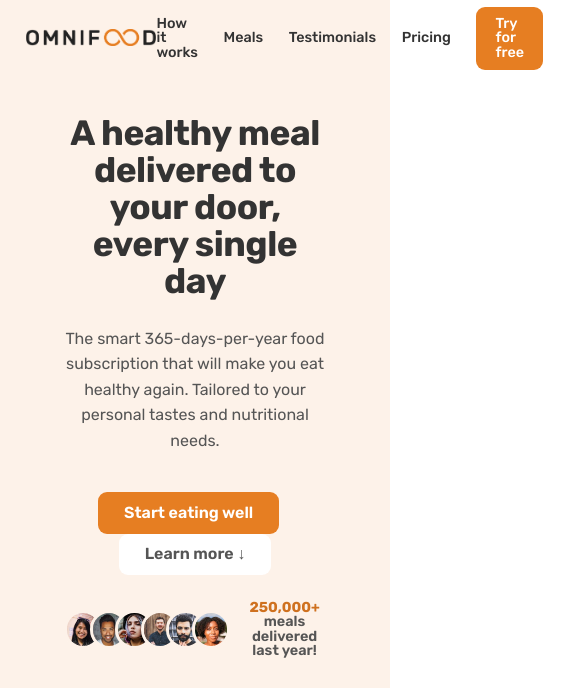
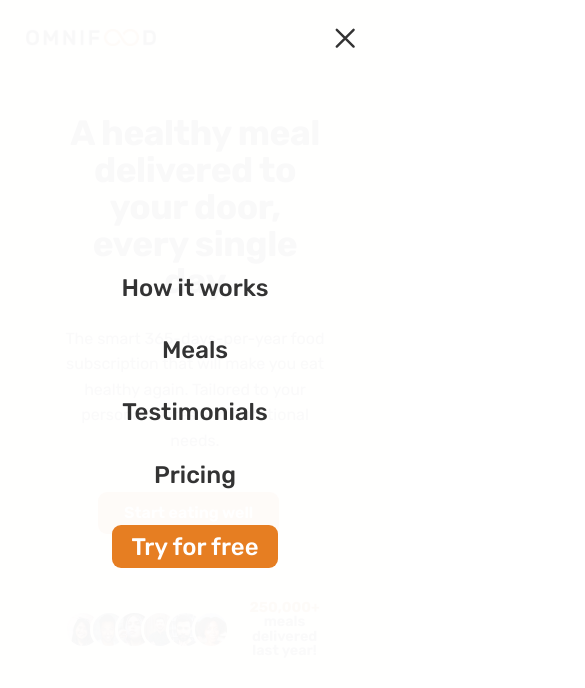
Before and after one commit to BhavyaRohilla/Hartron_Tution, a plain HTML site: page Omnifood-Desktop/index.html in a window 390 px wide. Shown: the top 688 px of the page, 585 px wide, since content can reach past the window. Drawn offline with nearby package versions, Linux system fonts and the light colour scheme.

Commit message:
responsive

```diff
--- a/Omnifood-Desktop/css/general.css
+++ b/Omnifood-Desktop/css/general.css
@@ -67,6 +67,7 @@ html {
   /* 10px / 16px = 0.625 = 62.52% */
   /* Percentage of user's browser font size setting */
   font-size: 62.5%;
+  overflow-x: hidden;
 }
 
 body {
@@ -74,7 +75,11 @@ body {
   line-height: 1;
   font-weight: 400;
   color: #555;
+
+  /* only works if there is nothing absolutely positioned in relation to body */
+  overflow-x: hidden;
 }
+
 /*******************************/
 /* GENERAL REUSABLE COMPONENTS */
 /*******************************/
--- a/Omnifood-Desktop/css/queries.css
+++ b/Omnifood-Desktop/css/queries.css
@@ -60,7 +60,7 @@
 }
 
 /*************************************/
-/*  BELOW 940px (Landscape Tablets) */
+/*  BELOW 940px (Tablets)  */
 /*************************************/
 
 @media (max-width: 59em) {
@@ -121,4 +121,63 @@
   .btn--form {
     margin-top: 1.2rem;
   }
+
+  /* MOBILE NAVIGATION */
+
+  .btn-mobile-nav {
+    display: block;
+  }
+
+  .main-nav {
+    background-color: rgba(255, 255, 255, 0.97);
+    position: absolute;
+    top: 0;
+    left: 0;
+    width: 100%;
+    height: 100vh;
+    transform: translateX(100%);
+
+    display: flex;
+    align-items: center;
+    justify-content: center;
+    transition: all 0.5s ease-in;
+
+    /* HIDE NAVIGATION */
+    /* Allows no transition at all */
+    /* display: none; */
+
+    /* 1) Hide it visually */
+    opacity: 0;
+
+    /* 2) Make it unaccesible to mouse and keyboard */
+    pointer-events: none;
+
+    /* 3) Hide it from screen readers */
+    visibility: hidden;
+  }
+
+  .nav-open .main-nav {
+    opacity: 1;
+    pointer-events: auto;
+    visibility: visible;
+    transform: translateX(0);
+  }
+
+  .nav-open .icon-mobile-nav[name="close-outline"] {
+    display: block;
+  }
+
+  .nav-open .icon-mobile-nav[name="menu-outline"] {
+    display: none;
+  }
+
+  .main-nav-list {
+    flex-direction: column;
+    gap: 4.8rem;
+  }
+
+  .main-nav-link:link,
+  .main-nav-link:visited {
+    font-size: 3rem;
+  }
 }
--- a/Omnifood-Desktop/css/style.css
+++ b/Omnifood-Desktop/css/style.css
@@ -11,6 +11,7 @@
   /* Because we want header to be sticky later */
   height: 9.6rem;
   padding: 0 4.8rem;
+  position: relative;
 }
 
 .logo {
@@ -54,6 +55,25 @@
 .main-nav-link.nav-cta:hover,
 .main-nav-link.nav-cta:active {
   background-color: #cf711f;
+}
+
+/* MOBILE */
+
+.btn-mobile-nav {
+  border: none;
+  background: none;
+  cursor: pointer;
+  display: none;
+}
+
+.icon-mobile-nav {
+  height: 4.8rem;
+  width: 4.8rem;
+  color: #333;
+}
+
+.icon-mobile-nav[name="close-outline"] {
+  display: none;
 }
 
 /******************************/
--- a/Omnifood-Desktop/index.html
+++ b/Omnifood-Desktop/index.html
@@ -18,10 +18,11 @@
     <title>Omnifood</title>
   </head>
   <body>
-    <header class="header">
+    <header class="header nav-open">
       <a href="#">
         <img class="logo" src="img/omnifood-logo.png" alt="Omnifood logo" />
       </a>
+
       <nav class="main-nav">
         <ul class="main-nav-list">
           <li><a href="#" class="main-nav-link">How it works</a></li>
@@ -31,6 +32,11 @@
           <li><a href="#" class="main-nav-link nav-cta">Try for free</a></li>
         </ul>
       </nav>
+
+      <button class="btn-mobile-nav">
+        <ion-icon class="icon-mobile-nav" name="menu-outline"></ion-icon>
+        <ion-icon class="icon-mobile-nav" name="close-outline"></ion-icon>
+      </button>
     </header>
     <main>
       <section class="section-hero">
```
